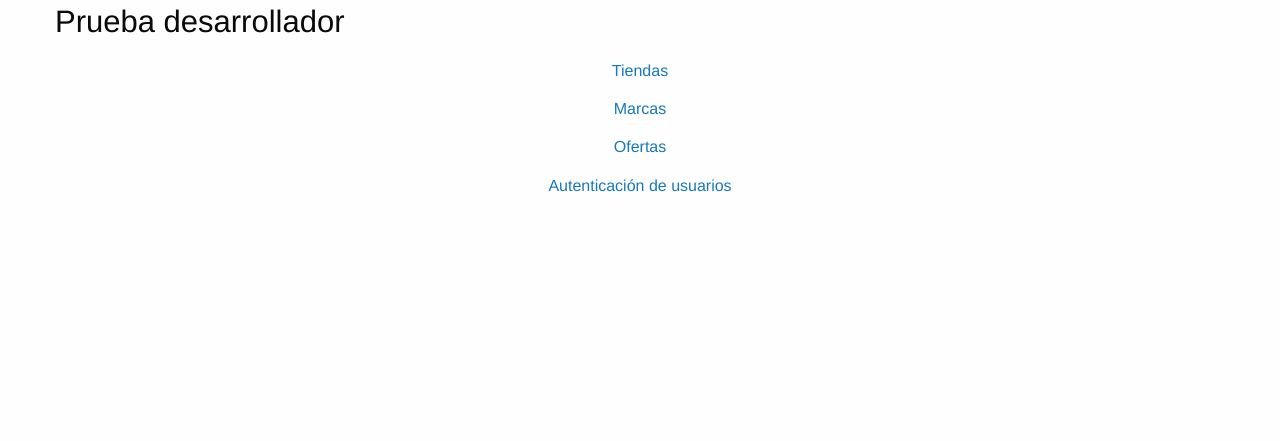
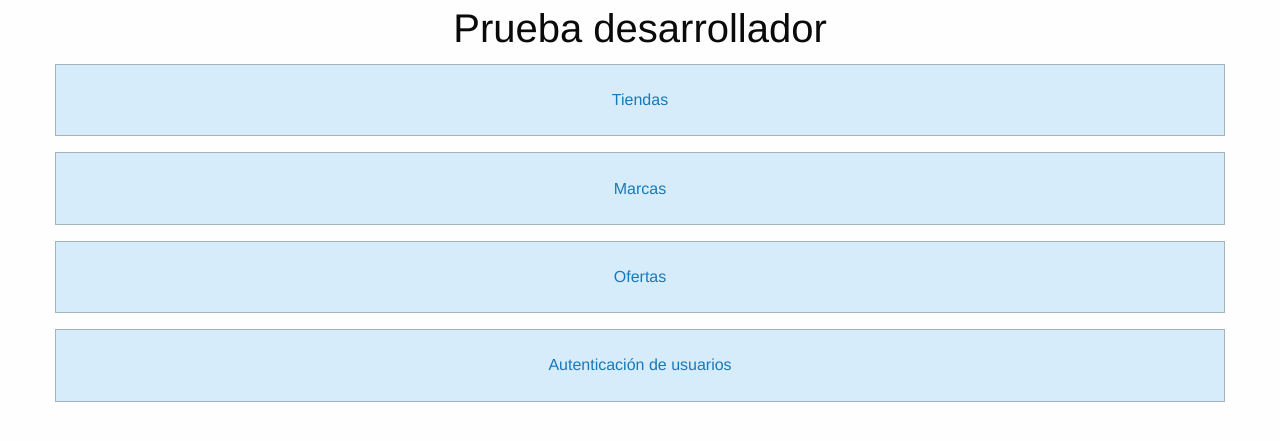
Before and after one commit to destebanft/supermarket_django, a Django app: template templates/index.html in a window 1280 px wide. Shown: the top 441 px of the page. Run offline with Django 3.2, Linux system fonts and the light colour scheme; the template is opened without the code that fills it, so the values that code supplies are empty; some libraries are stand-ins or nearby versions.

Commit message:
index style

```diff
--- a/templates/index.html
+++ b/templates/index.html
@@ -9,13 +9,13 @@
   <body class="">
     <div class="grid-container">
         <div class="grid-x">
-          <h3 class="cell">Prueba desarrollador</h3>
+            <h2 class="cell text-center">Prueba desarrollador</h2>
           <div class="cell">
             <ul class="vertical menu align-center">
-              <li><a href="{% url 'store:api_store' %}">Tiendas</a></li>
-              <li><a href="{% url 'brands:api_brands' %}">Marcas</a></li>
-              <li><a href="{% url 'deals:api_deals' %}">Ofertas</a></li>
-              <li><a href="#">Autenticación de usuarios</a></li>
+              <li class="callout primary"><a href="{% url 'store:api_store' %}">Tiendas</a></li>
+              <li class="callout primary"><a href="{% url 'brands:api_brands' %}">Marcas</a></li>
+              <li class="callout primary"><a href="{% url 'deals:api_deals' %}">Ofertas</a></li>
+              <li class="callout primary"><a href="#">Autenticación de usuarios</a></li>
             </ul>
           </div>
         </div>
```
